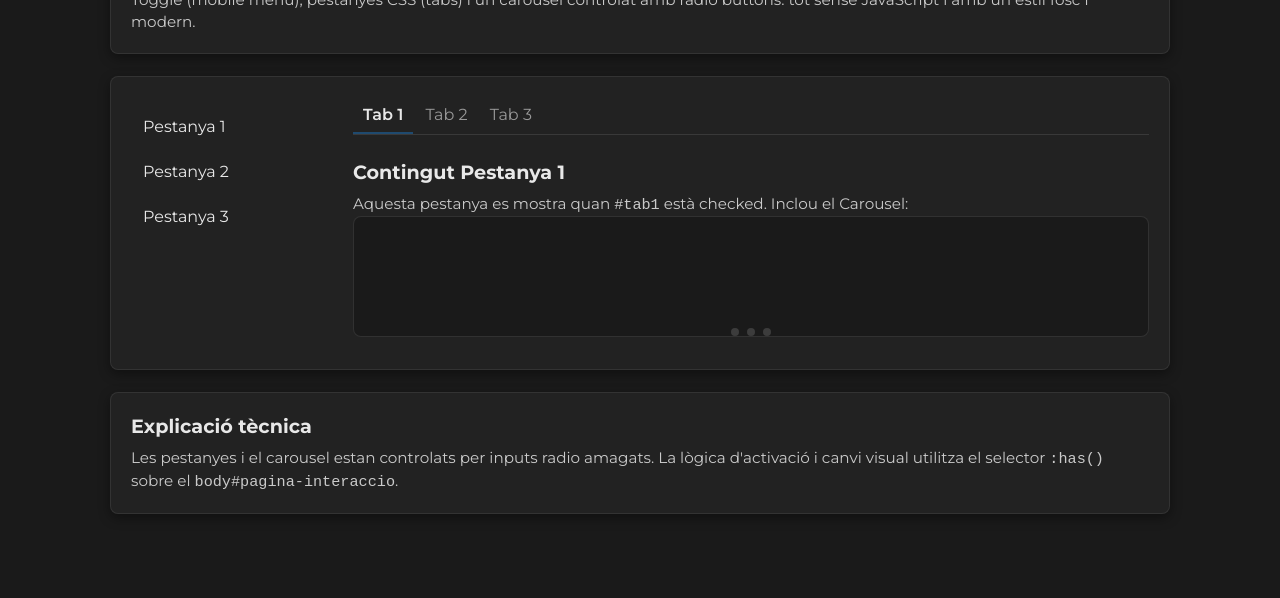
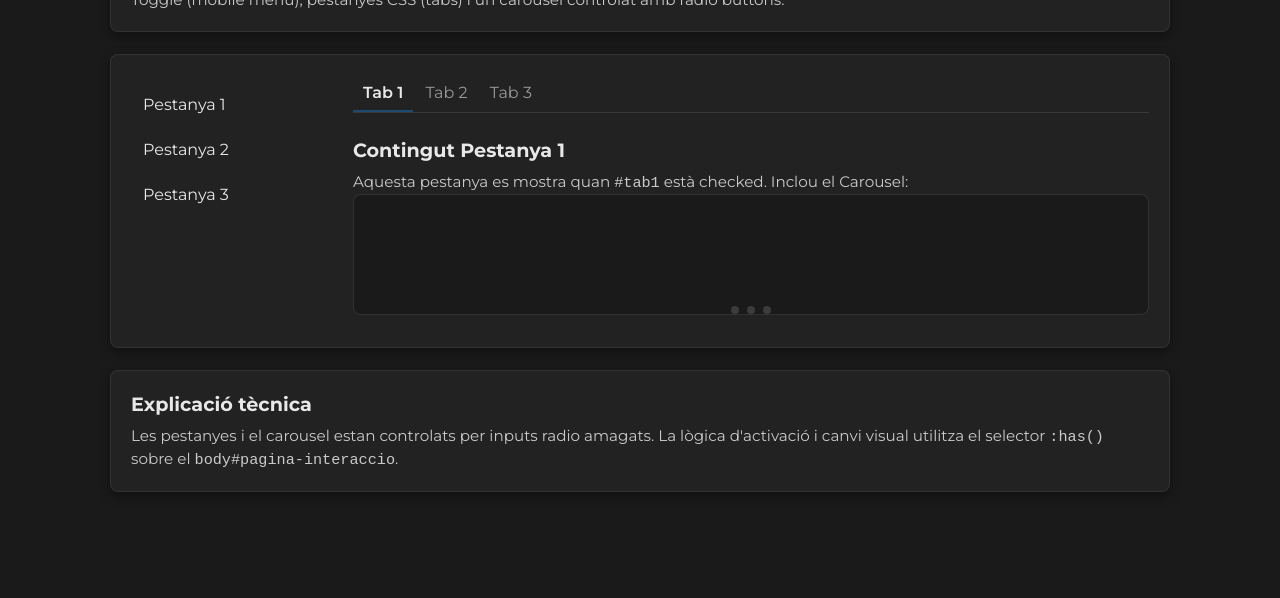
Before and after one commit to ariadnamn/DAM1M04-Exercici006, a plain HTML site: page interaccio.html in a window 1280 px wide. Shown: the part 202-800 px from the top of the page. Drawn offline with Linux system fonts and the light colour scheme.

Commit message:
Contenido editado

```diff
--- a/interaccio.html
+++ b/interaccio.html
@@ -3,7 +3,7 @@
 <head>
     <meta charset="utf-8" />
     <meta name="viewport" content="width=device-width,initial-scale=1" />
-    <title>Exercici-006 · Interacció CSS</title>
+    <title>Interacció</title>
 
     <link rel="preconnect" href="https://fonts.googleapis.com">
     <link rel="preconnect" href="https://fonts.gstatic.com" crossorigin>
@@ -39,7 +39,7 @@
 
         <section class="card">
             <h1 class="h1">Interactivitat</h1>
-            <p class="muted">Toggle (mobile menu), pestanyes CSS (tabs) i un carousel controlat amb radio buttons: tot sense JavaScript i amb un estil fosc i modern.</p>
+            <p class="muted">Toggle (mobile menu), pestanyes CSS (tabs) i un carousel controlat amb radio buttons.</p>
         </section>
 
         <section class="card inter-wrap">
```
Also changed, not shown: index.html (+1 -1 lines).
